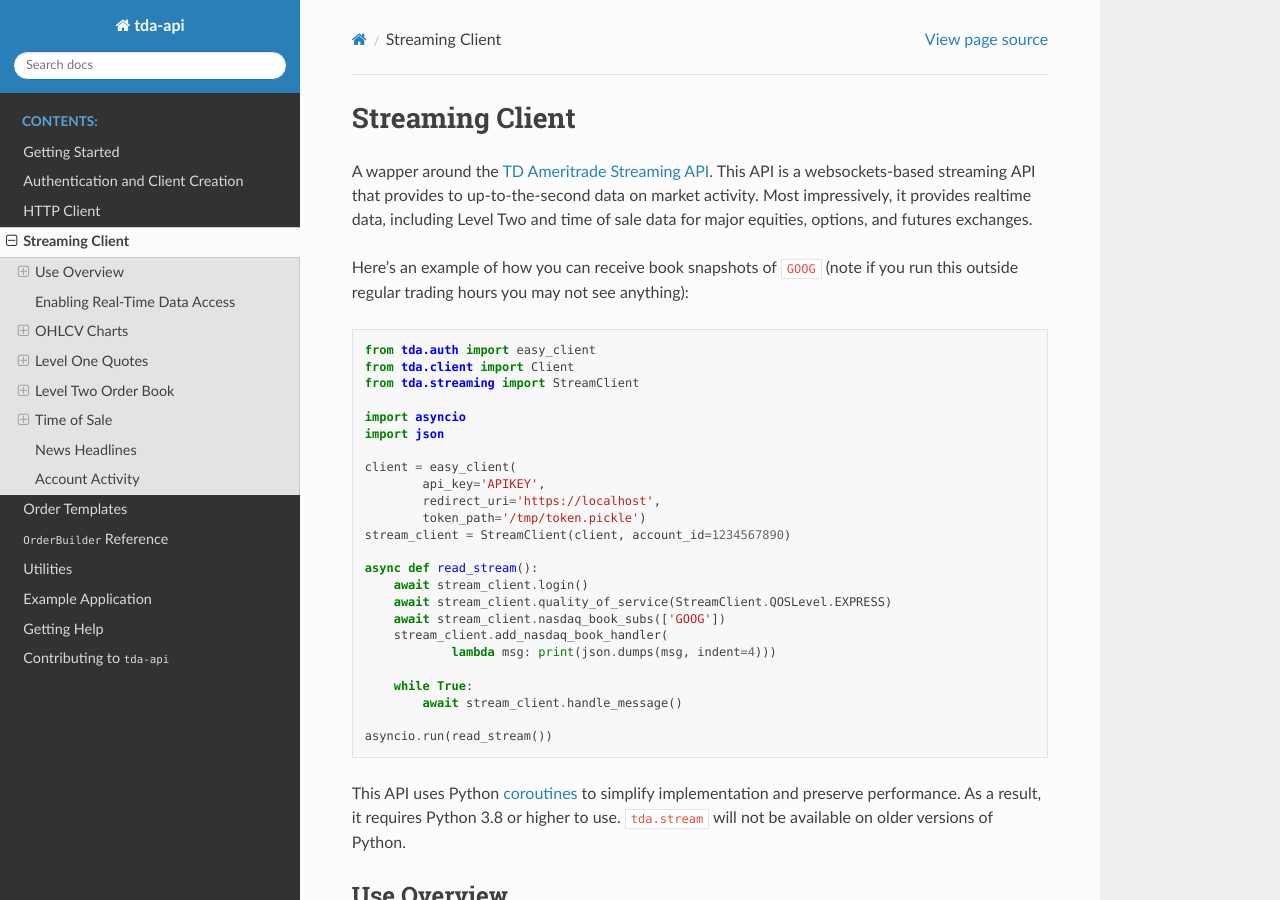
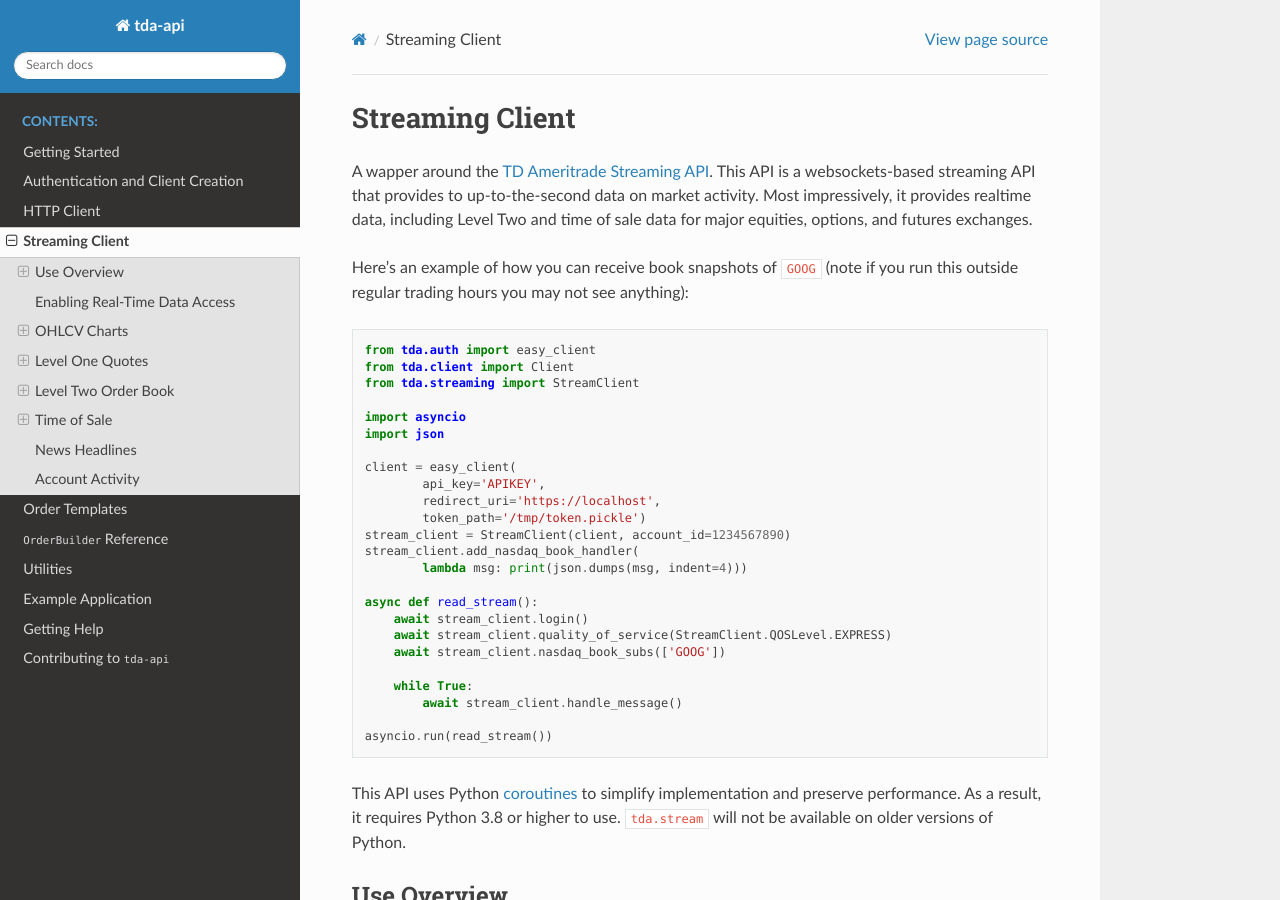
Before and after one commit to alexgolec/tda-api, a Sphinx documentation site: the page built from docs/streaming.rst, in a window 1280 px wide and 900 px high. Built offline with Sphinx 7.4.7 and the Read the Docs theme 2.0.0, drawn with Linux system fonts in a browser that asks for light colours.

```diff
--- a/docs/streaming.rst
+++ b/docs/streaming.rst
@@ -32,13 +32,13 @@ run this outside regular trading hours you may not see anything):
           redirect_uri='https://localhost',
           token_path='/tmp/token.pickle')
   stream_client = StreamClient(client, account_id=1234567890)
+  stream_client.add_nasdaq_book_handler(
+          lambda msg: print(json.dumps(msg, indent=4)))
 
   async def read_stream():
       await stream_client.login()
       await stream_client.quality_of_service(StreamClient.QOSLevel.EXPRESS)
       await stream_client.nasdaq_book_subs(['GOOG'])
-      stream_client.add_nasdaq_book_handler(
-              lambda msg: print(json.dumps(msg, indent=4)))
 
       while True:
           await stream_client.handle_message()
```
